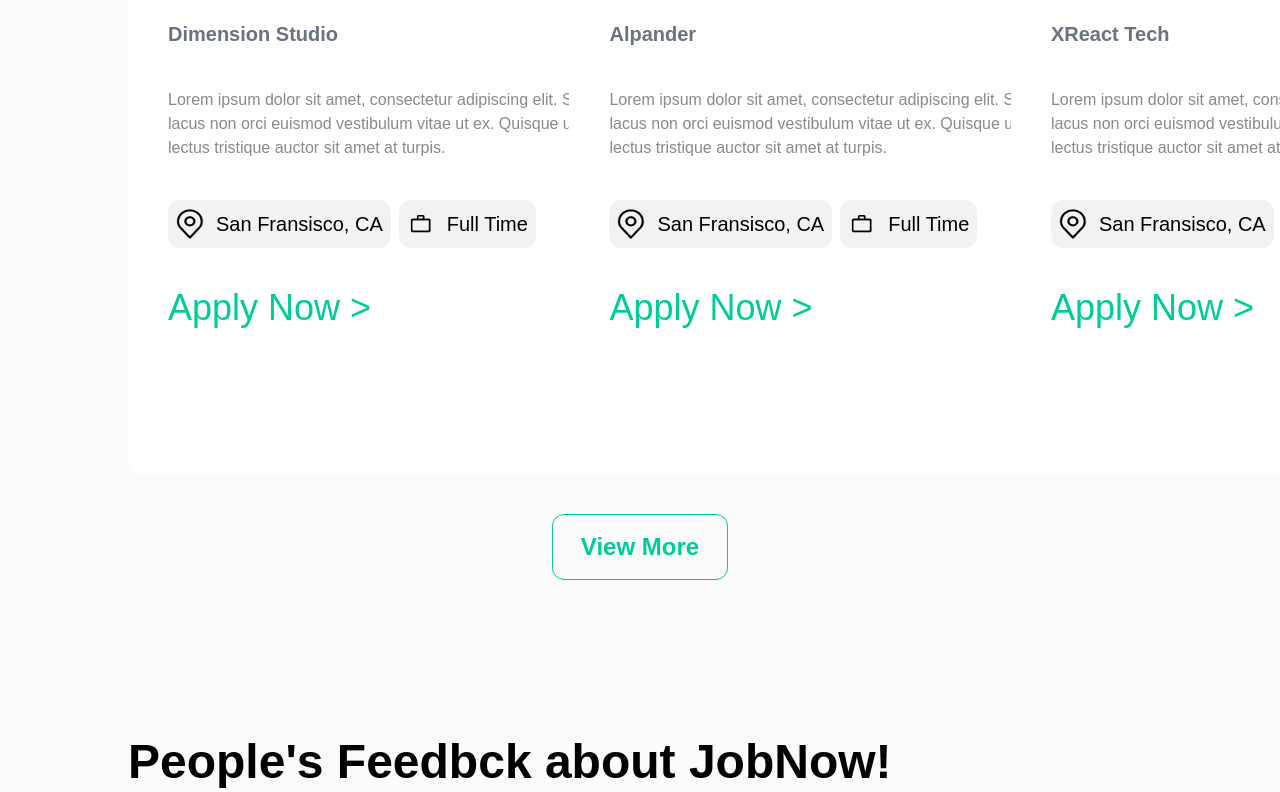
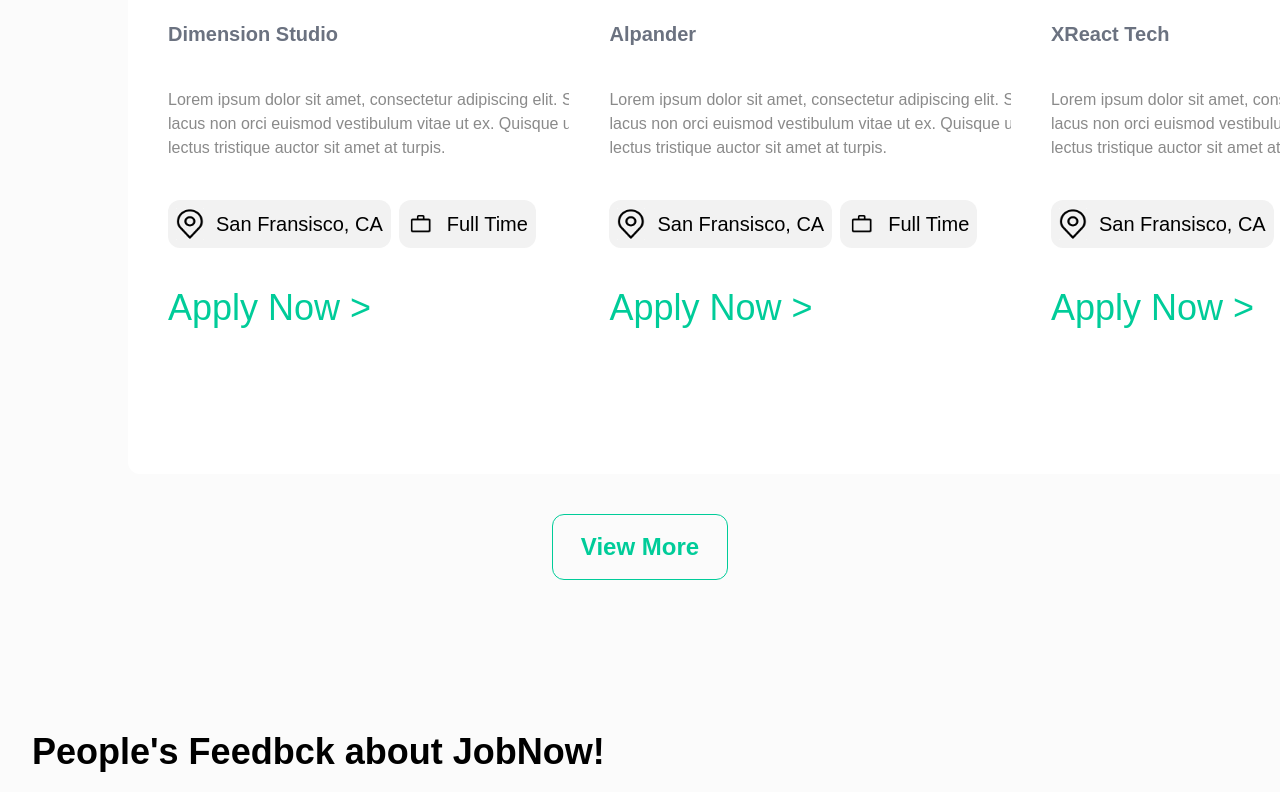
Before and after one commit to RaoufSiblani/task3, a Next.js app: page / in a window 1280 px wide. Shown: the part 4493-5285 px from the top of the page. Built offline with nearby package versions, Linux system fonts and the light colour scheme.

Commit message:
Update section6.js

```diff
--- a/comp/section6.js
+++ b/comp/section6.js
@@ -1,7 +1,7 @@
 const Section6 = () => {
     return (
-        <div className="px-32">
-        <h2 className="font-bold text-5xl mt-10 leading-tight text-center lg:text-left">People's Feedbck about JobNow!</h2>
+        <div className="px-32 lg:px-8">
+        <h2 className="font-bold text-5xl mt-10 leading-tight text-center lg:text-left  lg:text-4xl">People's Feedbck about JobNow!</h2>
         <div className="grid grid-cols-12">
 
         </div>
```
